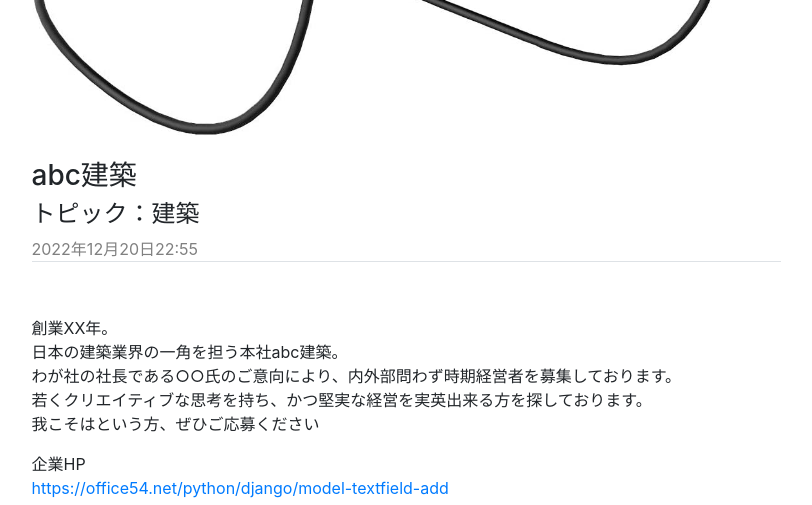
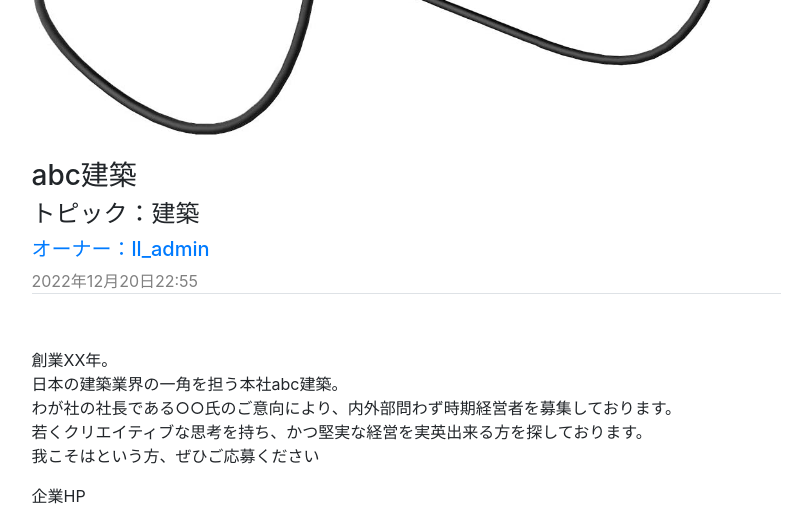
Before and after one commit to 19276YamamotoKeisuke/learning_log, a Django app: page /topics/entries/37/ in a window 1280 px wide. Shown: the part 1012-1517 px from the top of the page, without its empty margins (254-1066 px from the left). Run offline with Django 4.2, Linux system fonts and the light colour scheme; a user stored in the database is signed in; data comes from the database, SQL or seed files in the repository; parts of the project's set-up code (start-up, migrations or seed data) failed here and were passed over; some libraries are stand-ins or nearby versions.

Commit message:
最終調整

```diff
--- a/learning_logs/templates/learning_logs/every_entry.html
+++ b/learning_logs/templates/learning_logs/every_entry.html
@@ -18,6 +18,7 @@
                 {% endif %}
                     <h3>{{entry.title}}</h3>
                     <h4>トピック：{{ entry.topic }}</h4>
+                    <h5><a href="{% url 'learning_logs:other_page2' entry.entry_owner %}">オーナー：{{ entry.entry_owner }}</a></h5>
                     <div class="gray"><a>{{ entry.date_added }}</a></div>
                     <div class="border-top"></div>
                 <p class="main_text">{{ entry.text | linebreaks | urlize}}</p>
```
